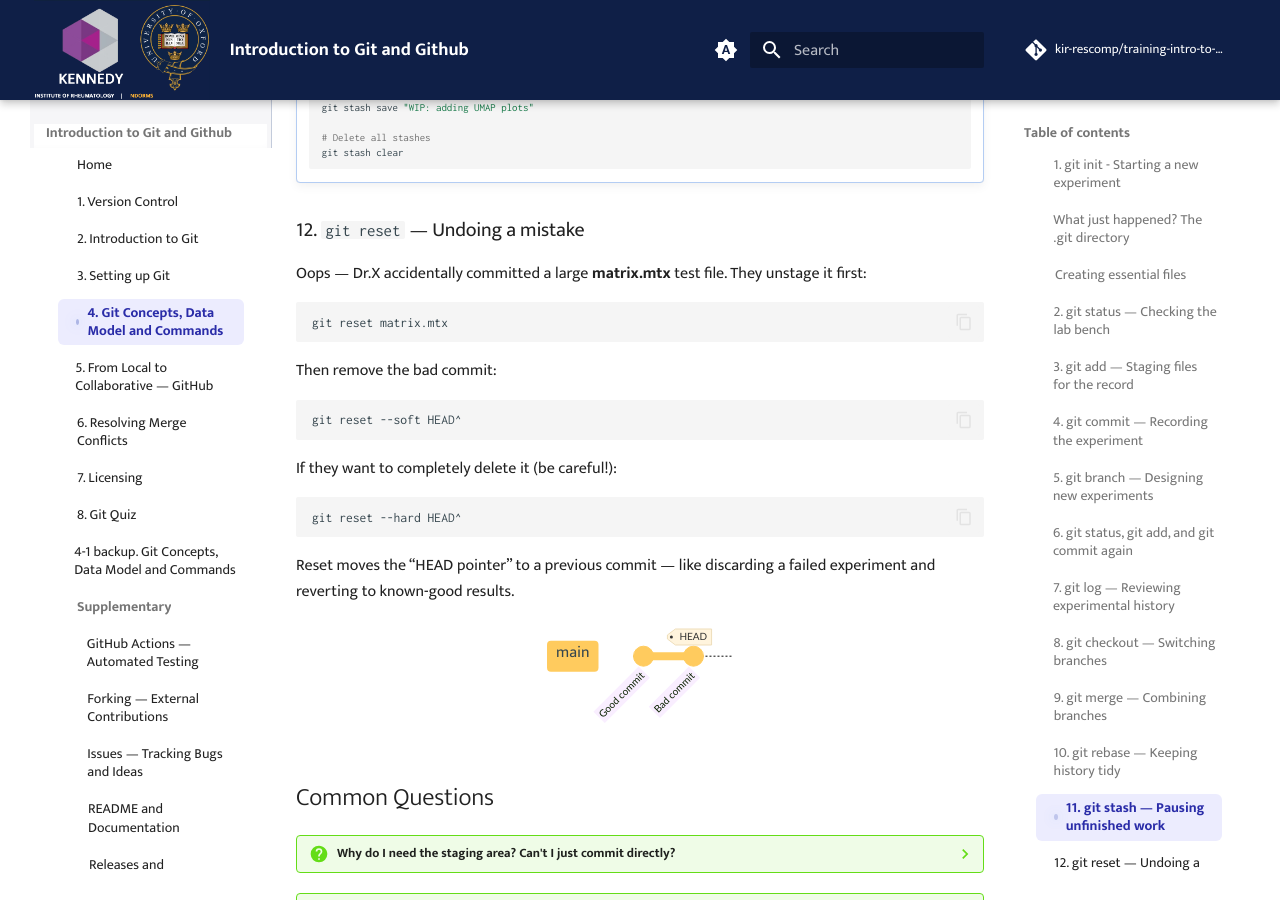
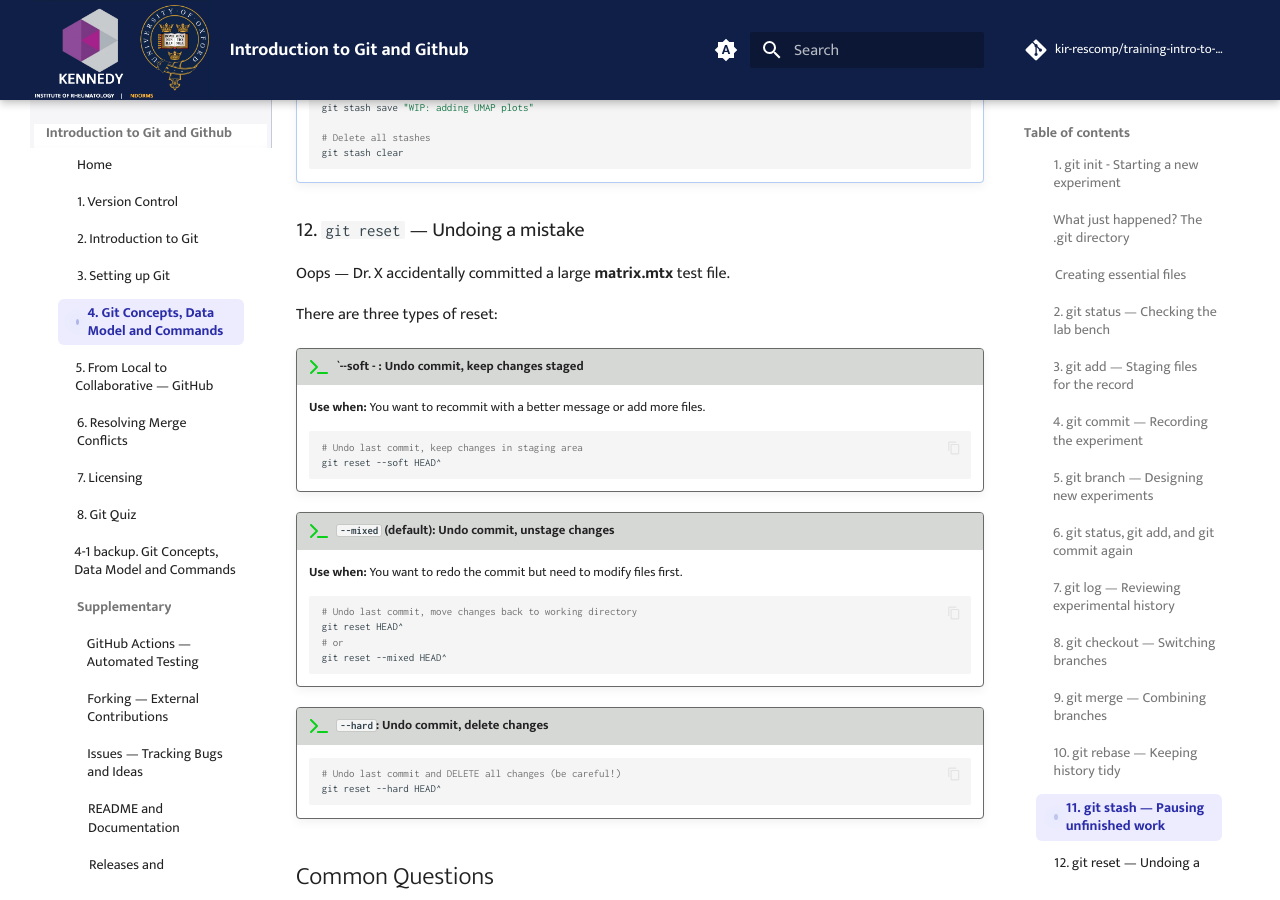
Before and after one commit to kir-rescomp/training-intro-to-git-github, an MkDocs documentation site: the page built from docs/4.git_model_commands.md, in a window 1280 px wide and 900 px high, scrolled down 8075 px. Built offline with MkDocs 1.6.1 and Material for MkDocs 9.7.7, drawn with Linux system fonts in a browser that asks for light colours; comment, search, counter and statistics services are not loaded.

Commit message:
add three types of resets

````diff
--- a/docs/4.git_model_commands.md
+++ b/docs/4.git_model_commands.md
@@ -456,36 +456,32 @@ flowchart LR
 
 ### 12. `git reset` — Undoing a mistake
 
-Oops — Dr.X accidentally committed a large **matrix.mtx** test file.
-They unstage it first:
+Oops — Dr. X accidentally committed a large **matrix.mtx** test file.
 
-```bash
-git reset matrix.mtx
-```
+There are three types of reset:
 
-Then remove the bad commit:
+!!! terminal-2 "`--soft - : Undo commit, keep changes staged"
+    **Use when:** You want to recommit with a better message or add more files.
+    ```bash
+    # Undo last commit, keep changes in staging area
+    git reset --soft HEAD^
+    ```
 
-```bash
-git reset --soft HEAD^
-```
+!!! terminal-2 "`--mixed` (default): Undo commit, unstage changes"
 
-If they want to completely delete it (be careful!):
+    **Use when:** You want to redo the commit but need to modify files first.
+    ```bash
+    # Undo last commit, move changes back to working directory
+    git reset HEAD^
+    # or
+    git reset --mixed HEAD^
+    ```
 
-```bash
-git reset --hard HEAD^
-```
-
-Reset moves the “HEAD pointer” to a previous commit — like discarding a failed experiment and reverting to known-good results.
-
-<center>
-```mermaid
-%%{init: {'theme': 'base'}}%%
-gitGraph
-  commit id: "Good commit"
-  commit id: "Bad commit" tag: "HEAD"
-  %% reset --hard HEAD^ moves HEAD back one step
-```
-</center>
+!!! terminal-2 "`--hard`: Undo commit, delete changes"
+    ```bash
+    # Undo last commit and DELETE all changes (be careful!)
+    git reset --hard HEAD^
+    ```
 
 
 ## Common Questions
````
